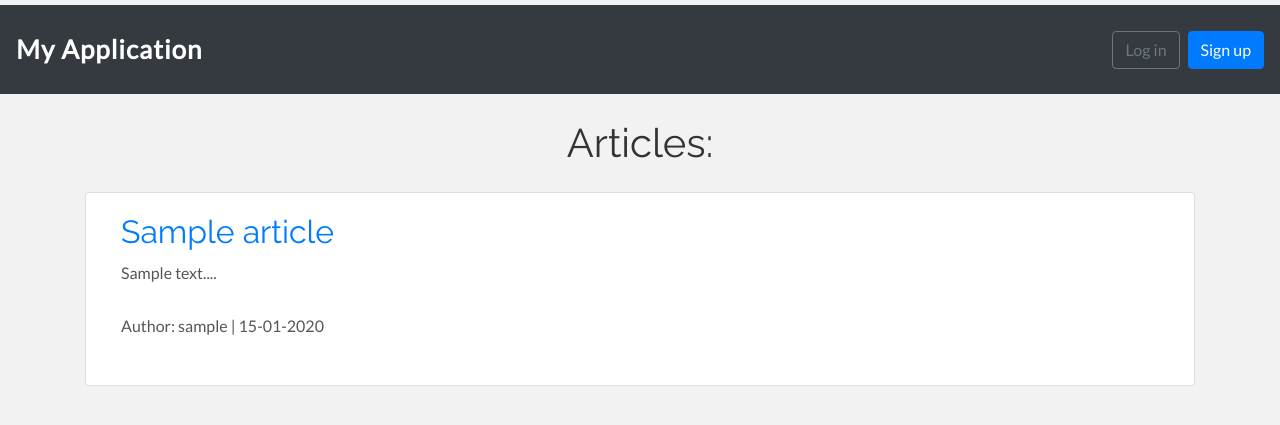
After one commit to MichaelNest/My-First-Show-Project, a Django app: page /articles/ in a window 1280 px wide. The commit adds this page. Shown: the top 425 px of the page. Run offline with Django 3.2, Linux system fonts and the light colour scheme; tables that the repository leaves empty hold one stand-in row (values such as "Sample post"); some libraries are stand-ins or nearby versions.

Commit message:
Create and set files: articles/urls.py, articles/views/class ArticleListView, articles/templates/articles/article_list.html

```diff
--- /dev/null
+++ b/src/articles/templates/articles/article_list.html
@@ -0,0 +1,31 @@
+{% extends 'base.html' %}
+
+
+{% block title %}Articles{% endblock title %}
+
+{% block content %}
+<div class="container">
+    <div class="container text-center">
+        <p> <h1>Articles:</h1> </p>
+    </div>
+    {% for article in object_list %}
+    <div class="card my-2" >
+        <div class="card-body">
+<!--        <div class="post-entry">-->
+            <div class="container-fluid">
+                <div class="row">
+                    <div class="col-8">
+                        <h2><a href="">{{ article.title }}</a></h2>
+                        <p>{{ article.body|truncatewords:22|safe }}...</p>
+                        <p>Author: {{ article.author }} | {{ article.create_date|date:'d-m-Y' }}</p>
+                    </div>
+                </div>
+            </div>
+
+<!--        </div>-->
+        </div>
+    </div>
+    {% endfor %}
+
+</div>
+{% endblock content %}
--- /dev/null
+++ b/src/articles/urls.py
@@ -0,0 +1,8 @@
+from django.urls import path
+from .views import ArticleListView
+
+app_name = 'articles'
+
+urlpatterns = [
+    path('', ArticleListView.as_view(), name='article_list'),
+]
--- a/src/articles/views.py
+++ b/src/articles/views.py
@@ -1,3 +1,6 @@
-from django.shortcuts import render
+from django.views.generic import ListView
+from .models import Article
 
-# Create your views here.
+class ArticleListView(ListView):
+    model = Article
+    template_name = 'article_list.html'
--- a/src/core/urls.py
+++ b/src/core/urls.py
@@ -20,6 +20,7 @@ from django.views.generic.base import TemplateView
 urlpatterns = [
     # path('', TemplateView.as_view(template_name='home.html'), name='home'),
     path('', include('pages.urls', namespace='pages')),
+    path('articles/', include('articles.urls', namespace='articles')),
     path('admin/', admin.site.urls),
     path('users/', include('users.urls', namespace='users')),
     path('users/', include('django.contrib.auth.urls')),
--- a/src/templates/includes/navbar.html
+++ b/src/templates/includes/navbar.html
@@ -7,11 +7,12 @@
         <div class="collapse navbar-collapse" id="navbarCollapse">
             {% if user.is_authenticated %}
                 <ul class="navbar-nav ml-auto">
+                    <a href="{% url 'articles:article_list' %}"  class="btn btn-primary ml-2">Articles</a>
                     <li class="nav-item">
                         <a class="nav-link dropdown-toggle" href="#" id="userMenu" data-toggle="dropdown" aria-haspopup="true" aria-expanded="false">
                             {{ user.username }}
                         </a>
-                        <div class="dropdown-menu dropdown-menu-right" aria-labelledby="userMenu">
+                        <div class="dropdown-menu dropdown-menu-right ml-2" aria-labelledby="userMenu">
 
                             <div class="dropdown-divider"></div>
 <!--                            <a class="dropdown-item" href="">Change password</a>-->
```
Also changed, not shown: reference.txt (+7 -0 lines).
